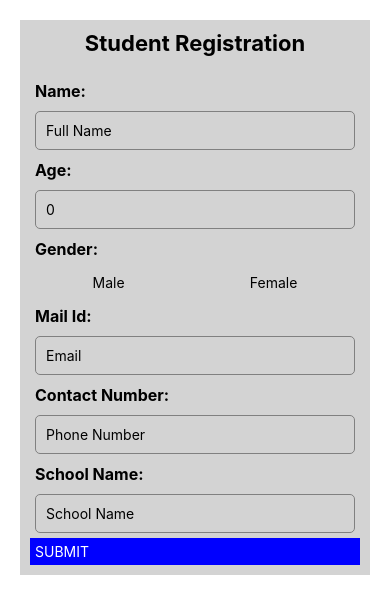
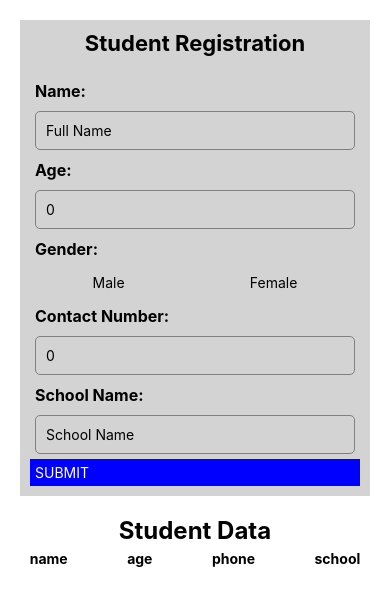
Before and after one commit to HarshSangrulkar/Student-Registration-App, a React Native app: screen / in a window 390 px wide. Shown: the top 614 px of the page. Built offline with nearby package versions, Linux system fonts and the light colour scheme.

Commit message:
data display

```diff
--- a/App.tsx
+++ b/App.tsx
@@ -6,18 +6,28 @@ import { SafeAreaView, ScrollView, StyleSheet, View, Text } from "react-native";
 interface Data {
   name: string,
   age: number;
+  phone: number,
+  school: string,
 }
 const App = () => {
   const [list, setList] = useState<Data[]>([])
-  const addDataHandler = (nameParam: string, ageParam: number) => {
-    setList((prevState) => [...prevState, { name: nameParam, age: ageParam }])
+  const addDataHandler = (nameParam: string, ageParam: number, phoneParam: number, schoolParam: string) => {
+    setList((prevState) => [...prevState, { name: nameParam, age: ageParam, phone: phoneParam, school: schoolParam }])
   }
   return (
     <SafeAreaView style={styles.container}>
       <StudentDataInput onDataAdd={addDataHandler}></StudentDataInput>
-      <ScrollView>
+      <Text style={styles.txt}>Student Data</Text>
+      <View style={styles.scrollContainer}>
+
+        <Text style={styles.data}>name</Text>
+        <Text style={styles.data}>age</Text>
+        <Text style={styles.data}>phone</Text>
+        <Text style={styles.data}>school</Text>
+      </View>
+      <ScrollView style={styles.scroll}>
         {list.map((value, index) => (
-          <StudentDataDisplay key={index} name={value.name} age={value.age} />
+          <StudentDataDisplay key={index} name={value.name} age={value.age} phone={value.phone} school={value.school} />
         ))}
 
       </ScrollView>
@@ -31,7 +41,32 @@ const styles = StyleSheet.create({
     // justifyContent: "center",
     // alignItems: "center",
     //backgroundColor: "lightgray"
-  }
+    padding: 5,
+
+  },
+  txt: {
+    color: "black",
+    fontWeight: "bold",
+    fontSize: 24,
+    textAlign: "center",
+  },
+  scroll: {
+    // padding: 15,
+    // margin: 15,
+  },
+  scrollContainer: {
+
+    flex: 1,
+    flexDirection: "row",
+    justifyContent: "space-around",
+
+
+  },
+  data: {
+    color: "black",
+    fontWeight: "bold",
+    margin: 5,
+  },
 })
 
 export default App;
--- a/components/StudentDataDisplay.tsx
+++ b/components/StudentDataDisplay.tsx
@@ -1,16 +1,37 @@
-import { Text, View } from "react-native"
+import { StyleSheet, Text, View } from "react-native"
 
 interface DataDisplayProps {
     name: string,
     age: number,
+    phone: number,
+    school: string,
 }
-const StudentDataDisplay = ({ name, age }: DataDisplayProps) => {
+const StudentDataDisplay = ({ name, age, phone, school }: DataDisplayProps) => {
     return (
-        <View>
-            <Text>{name}</Text>
-            <Text>{age}</Text>
+        <View style={styles.container}>
+
+            <Text style={styles.data}>{name}</Text>
+            <Text style={styles.data}>{age}</Text>
+            <Text style={styles.data}>{phone}</Text>
+            <Text style={styles.data}>{school}</Text>
         </View>
     )
 }
+const styles = StyleSheet.create({
+    container: {
+        margin: 15,
+        padding: 15,
+        backgroundColor: "purple",
+        flex: 1,
+        flexDirection: "row",
+        justifyContent: "space-around"
 
+    },
+    data: {
+        color: "white",
+        fontWeight: "bold",
+        margin: 5,
+    },
+
+})
 export default StudentDataDisplay;
--- a/components/StudentDataInput.tsx
+++ b/components/StudentDataInput.tsx
@@ -3,7 +3,7 @@ import { Text, TextInput, View, StyleSheet, TouchableOpacity } from "react-nativ
 import CheckBox from "@react-native-community/checkbox";
 
 interface DataProps {
-    onDataAdd: (name: string, age: number) => void;
+    onDataAdd: (name: string, age: number, phone: number, school: string) => void;
 }
 const StudentDataInput = ({ onDataAdd }: DataProps) => {
 
@@ -11,6 +11,8 @@ const StudentDataInput = ({ onDataAdd }: DataProps) => {
 
     const [name, setName] = useState("");
     const [age, setAge] = useState(0);
+    const [phone, setPhone] = useState(0);
+    const [school, setSchool] = useState("");
 
     const nameInputHandler = (enteredName: string) => {
         //console.log(enteredName);
@@ -19,8 +21,18 @@ const StudentDataInput = ({ onDataAdd }: DataProps) => {
     const ageInputHandler = (enteredAge: string) => {
         setAge(Number(enteredAge) || 0);
     }
+    const phoneInputHandler = (enteredPhone: string) => {
+        setPhone(Number(enteredPhone))
+    }
+    const schoolInputHandler = (enteredSchool: string) => {
+        setSchool(enteredSchool);
+    }
     const addDataHandler = () => {
-        onDataAdd(name, age);
+        onDataAdd(name, age, phone, school);
+        setName(""),
+            setAge(0),
+            setPhone(0),
+            setSchool("")
     }
     return (
         <View style={styles.container}>
@@ -38,14 +50,13 @@ const StudentDataInput = ({ onDataAdd }: DataProps) => {
                 <Text>Female</Text>
             </View>
 
-            <Text style={styles.label}>Mail Id:</Text>
-            <TextInput style={styles.input} placeholder="Email" keyboardType="email-address" ></TextInput>
+
 
             <Text style={styles.label}>Contact Number:</Text>
-            <TextInput style={styles.input} placeholder="Phone Number" keyboardType="phone-pad" ></TextInput>
+            <TextInput style={styles.input} placeholder="Phone Number" keyboardType="phone-pad" value={phone.toString()} onChangeText={phoneInputHandler}></TextInput>
 
             <Text style={styles.label}>School Name:</Text>
-            <TextInput style={styles.input} placeholder="School Name" ></TextInput>
+            <TextInput style={styles.input} placeholder="School Name" value={school} onChangeText={schoolInputHandler}></TextInput>
 
             <TouchableOpacity style={styles.button} onPress={addDataHandler}><Text style={styles.btnText}>SUBMIT</Text></TouchableOpacity>
         </View>
```
